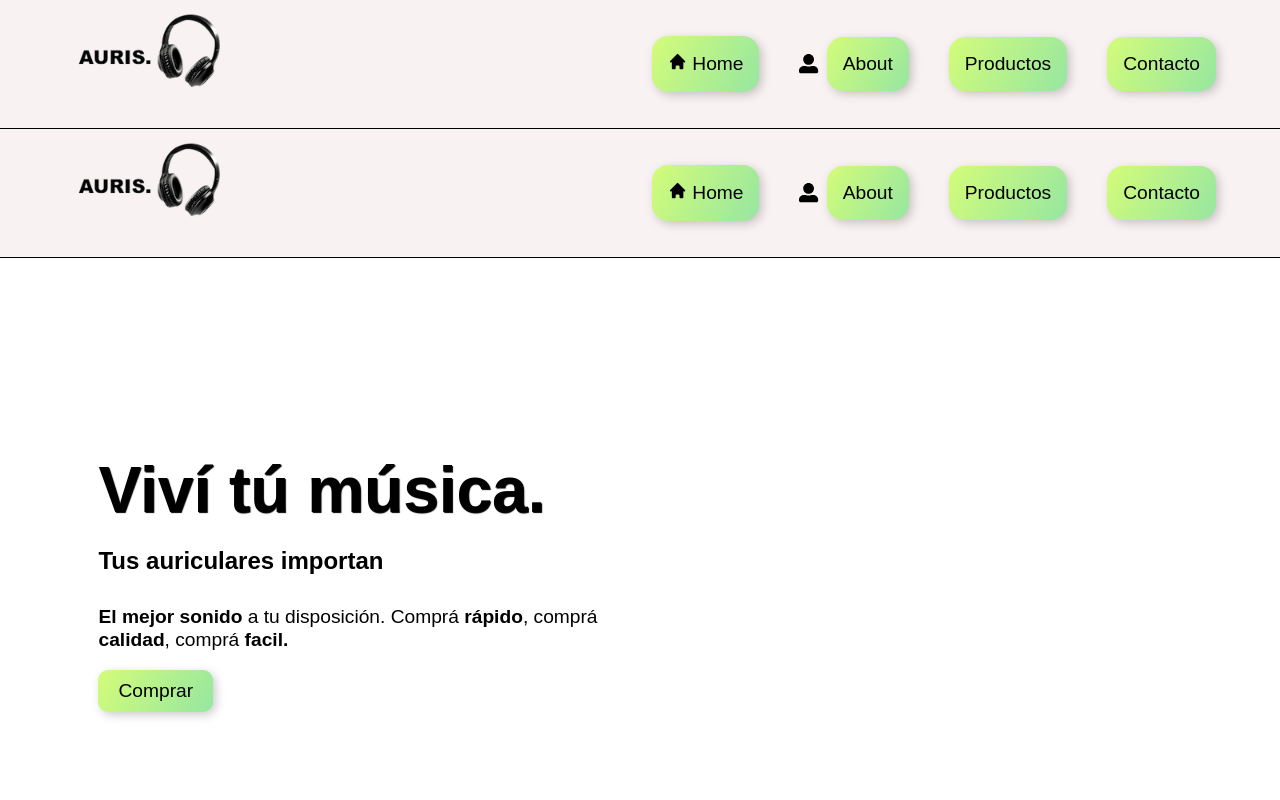
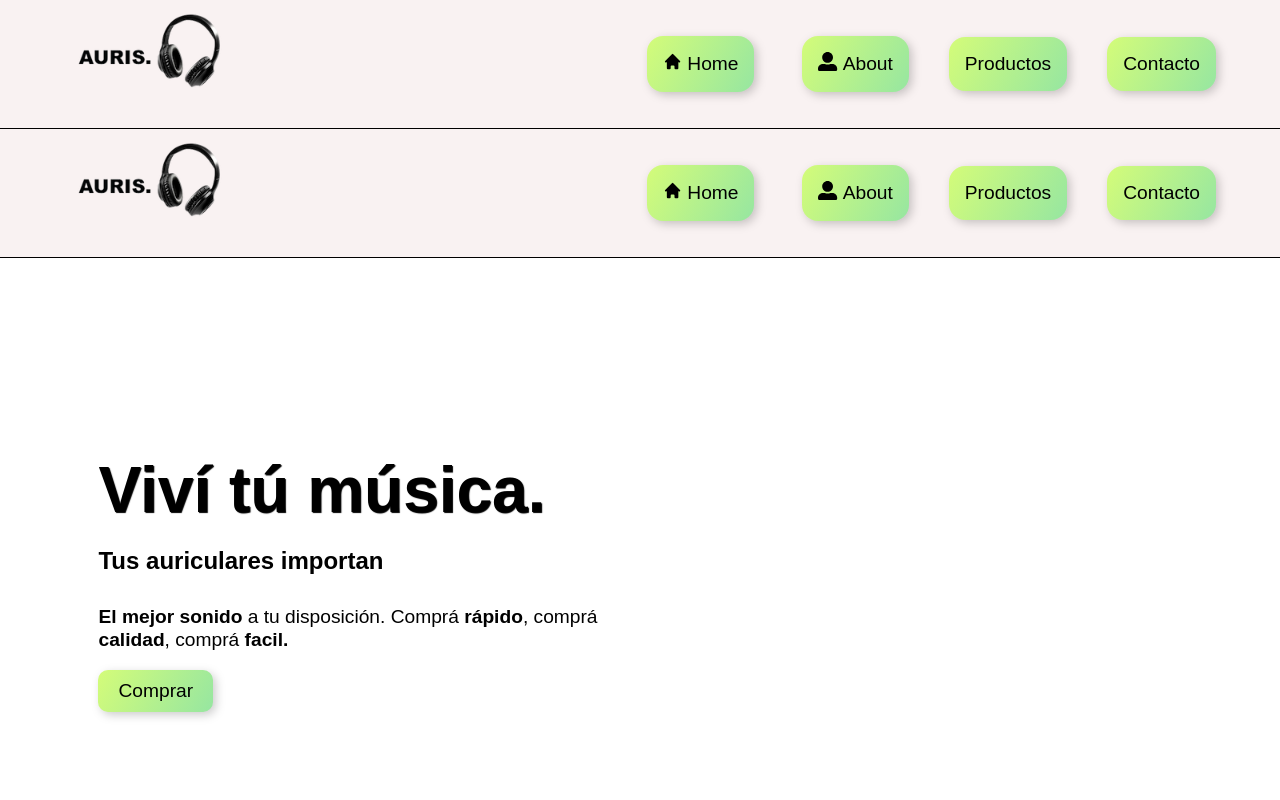
Before and after one commit to MicaBahurlet/CRUD-shoes, a React (Vite) app: page / in a window 1280 px wide. Shown: the top 800 px of the page. Built offline with nearby package versions, Linux system fonts and the light colour scheme.

Commit message:
NavBar edit about

```diff
--- a/src/components/navbar/NavBar.jsx
+++ b/src/components/navbar/NavBar.jsx
@@ -51,9 +51,12 @@ function NavBar() {
 
             <UserNavStyled>
               <UserContainerStyled>
-                <FaUserAlt/>
+
                 <SpanStyled>
                   <Link to="/about">
+                    <LinkContainerStyled >
+                    <FaUserAlt/>
+                  </LinkContainerStyled>
                     About
                   </Link>
                 </SpanStyled>
```
